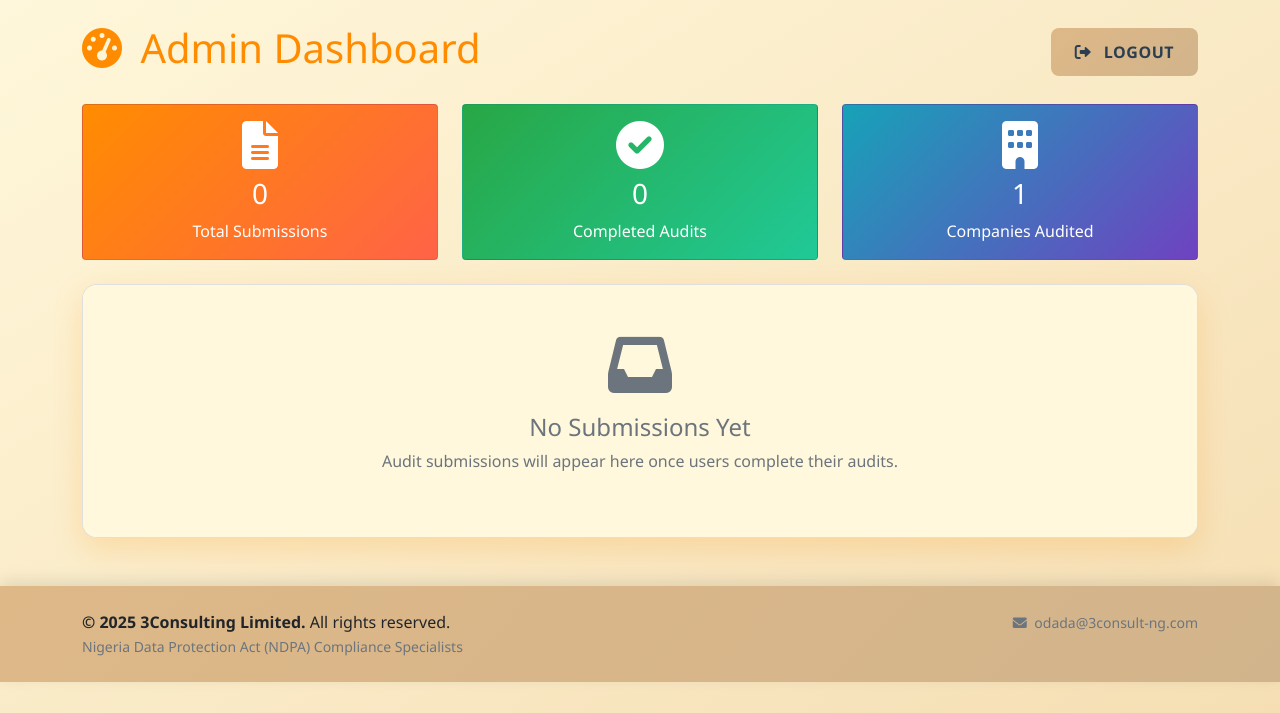
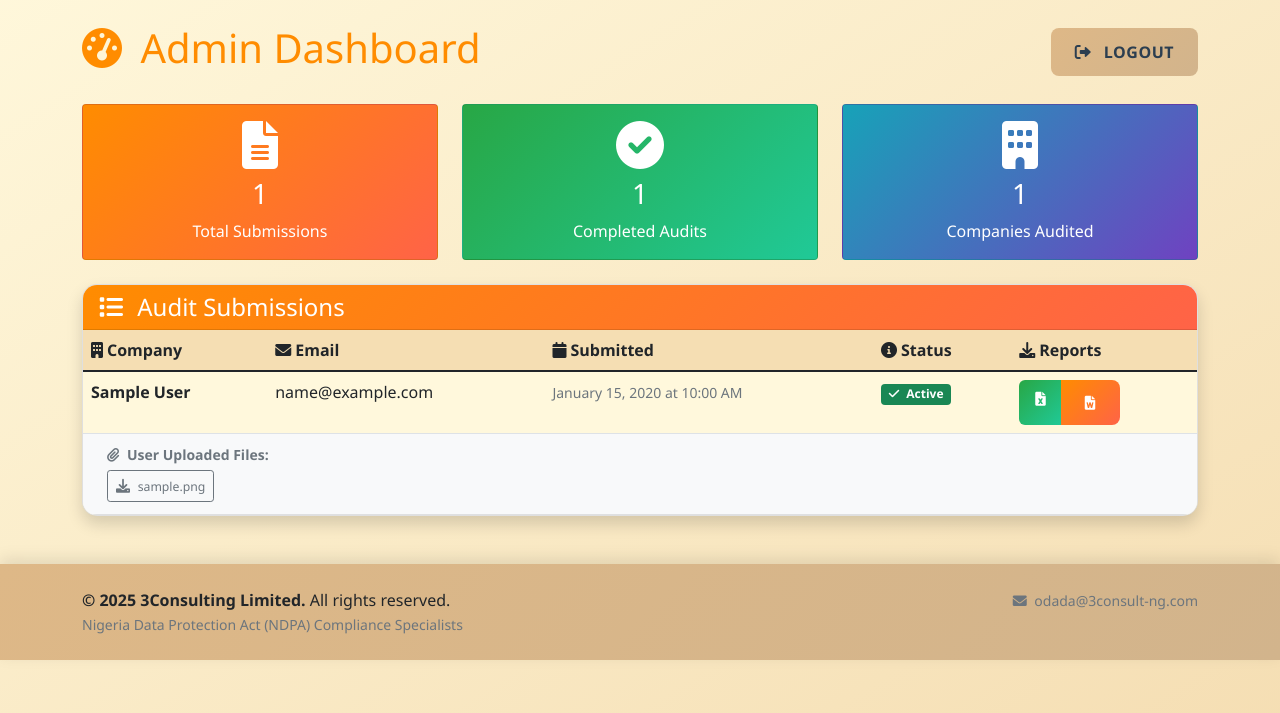
Before and after one commit to Omolola436/audit_app, a Flask app: page /admin/dashboard in a window 1280 px wide. Shown: the part 62-775 px from the top of the page. Run offline with Flask 3, Linux system fonts and the light colour scheme; the visitor is signed in with stand-in values (Sample User, id 1); tables that the repository leaves empty hold one stand-in row (values such as "Sample post").

Commit message:
Show uploaded files and improve audit statistics on the admin dashboard
Implements file display and fixes submission count on admin dashboard by modifying routes.py and admin_dashboard.html.

Replit-Commit-Author: Agent
Replit-Commit-Session-Id: e942c94f-54a8-4bcb-a60e-9bf97ff6d33c
Replit-Commit-Screenshot-Url: https://storage.googleapis.com/screenshot-production-us-central1/d2cab21e-c895-4528-90ce-a6e0f52c8e21/ae8afe54-880e-4cd7-9a2e-2b97531ca552.jpg

```diff
--- a/routes.py
+++ b/routes.py
@@ -215,6 +215,9 @@ def admin_dashboard():
     submissions_data = []
     submissions = db.session.query(Submission, User).join(User).order_by(Submission.submitted_at.desc()).all()
 
+    # Debug: Log submission count
+    logging.info(f"Found {len(submissions)} submissions in database")
+
     for submission, user in submissions:
         # Get all uploaded files for this user
         user_files = db.session.query(Response).filter(
@@ -222,16 +225,22 @@ def admin_dashboard():
             Response.file_path.isnot(None)
         ).all()
 
+        logging.info(f"User {user.email} has {len(user_files)} uploaded files")
+
         submissions_data.append({
             'submission': submission,
             'user': user,
             'uploaded_files': user_files
         })
 
-    # Calculate unique companies count
-    unique_companies = len(set([user.company_name for submission, user in submissions]))
+    # Calculate stats
+    total_submissions = len(submissions_data)
+    unique_companies = len(set([user.company_name for submission, user in submissions])) if submissions else 0
 
-    return render_template('admin_dashboard.html', submissions_data=submissions_data, unique_companies=unique_companies)
+    return render_template('admin_dashboard.html',
+                         submissions_data=submissions_data,
+                         total_submissions=total_submissions,
+                         unique_companies=unique_companies)
 
 @app.route('/admin/logout')
 def admin_logout():
--- a/templates/admin_dashboard.html
+++ b/templates/admin_dashboard.html
@@ -17,7 +17,7 @@
         <div class="card text-white" style="background: linear-gradient(135deg, #FF8C00, #FF6347);">
             <div class="card-body text-center">
                 <i class="fas fa-file-alt fa-3x mb-2"></i>
-                <h3>{{ submissions|length }}</h3>
+                <h3>{{ total_submissions }}</h3>
                 <p class="mb-0">Total Submissions</p>
             </div>
         </div>
@@ -26,7 +26,7 @@
         <div class="card text-white" style="background: linear-gradient(135deg, #28a745, #20c997);">
             <div class="card-body text-center">
                 <i class="fas fa-check-circle fa-3x mb-2"></i>
-                <h3>{{ submissions|length }}</h3>
+                <h3>{{ total_submissions }}</h3>
                 <p class="mb-0">Completed Audits</p>
             </div>
         </div>
@@ -42,7 +42,7 @@
     </div>
 </div>
 
-{% if submissions %}
+{% if submissions_data %}
 <div class="card shadow audit-card">
     <div class="card-header text-white" style="background: linear-gradient(135deg, #FF8C00, #FF6347);">
         <h4 class="mb-0">
```
Also changed, not shown: 4 other files.
